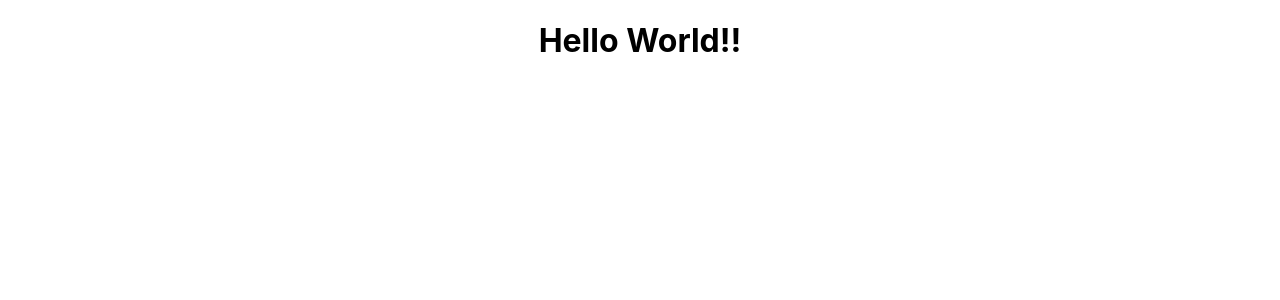
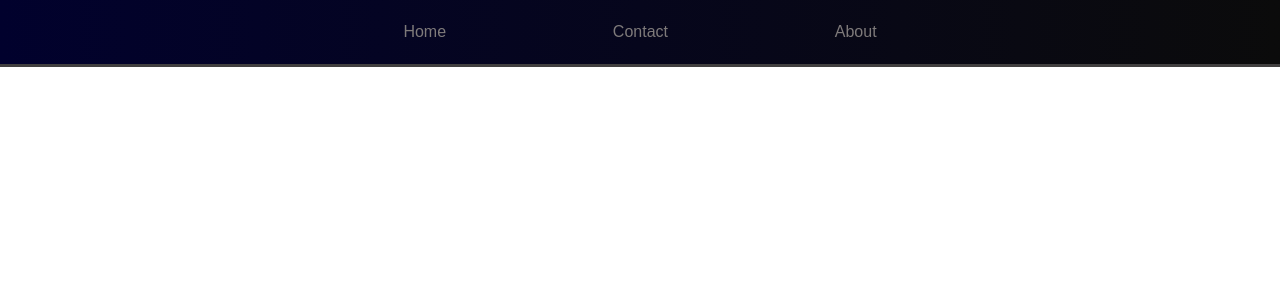
Before and after one commit to divyansh-tamrakar/peace-hub, a React (Create React App) app: page / in a window 1280 px wide. Shown: the top 300 px of the page. Built offline with nearby package versions, Linux system fonts and the light colour scheme; the HTML template or start-up script is replaced by a standard one.

Commit message:
Made navbar

```diff
--- a/package.json
+++ b/package.json
@@ -9,6 +9,7 @@
     "react": "^18.2.0",
     "react-dom": "^18.2.0",
     "react-scripts": "5.0.1",
+    "react-scroll": "^1.8.7",
     "web-vitals": "^2.1.4"
   },
   "scripts": {
--- a/src/App.js
+++ b/src/App.js
@@ -1,9 +1,10 @@
 import './App.css';
+import NavBar from './components/Navigation/NavBar';
 
 function App() {
   return (
     <div className="App">
-      <h1>Hello World!!</h1>
+      <NavBar />
     </div>
   );
 }
--- /dev/null
+++ b/src/components/Navigation/NavBar.css
@@ -0,0 +1,52 @@
+:root {
+    --primary: linear-gradient(90deg, rgb(1, 1, 45) 0%, rgb(11, 11, 11) 100%);
+}
+* {
+    margin: 0;
+    box-sizing: border-box;
+    padding: 0;
+    text-decoration: none;
+    list-style: none;
+    font-family: Arial, Helvetica, sans-serif;
+}
+
+.nav {
+    display: flex;
+    justify-content: space-around;
+    align-items: center;
+    width: 100%;
+    min-height: 8vh;
+    background: var(--primary);
+    position: sticky;
+    top: 0;
+    box-shadow: 0px 3px 0px 0px rgb(65, 63, 63);
+}
+
+.nav-links {
+    display: flex;
+    justify-content: space-around;
+    align-items: center;
+    width: 50%;
+}
+
+.nav-links li {
+  cursor: pointer;
+  text-transform: bold;
+}
+
+.links {
+  color: #7e7a7a;
+}
+
+.links:active {
+    border-bottom: 2px solid whitesmoke;
+    border-radius: 2.5px;
+}
+
+.links:hover {
+  color: #fdfbfb;
+}
+
+::-webkit-scrollbar {
+    display: none;
+}
--- /dev/null
+++ b/src/components/Navigation/NavBar.jsx
@@ -0,0 +1,23 @@
+import React from 'react'
+import '../Navigation/NavBar.css'
+import { Link } from 'react-scroll'
+
+const NavBar = () => {
+  return (
+    <nav className='nav'>
+      <ul className='nav-links'>
+        <li>
+          <Link className="links" to="header" smooth={true} duration={1000}>Home</Link>
+        </li>
+        <li>
+          <Link className="links" to="contact" smooth={true} duration={1000}>Contact</Link>
+        </li>
+        <li>
+          <Link className="links" to="about" smooth={true} duration={1000}>About</Link>
+        </li>
+      </ul>
+    </nav>
+  )
+}
+
+export default NavBar
```
Also changed, not shown: src/components/Header/Header.jsx (added), 1 other file (tests, documents, lock files or other folders).
